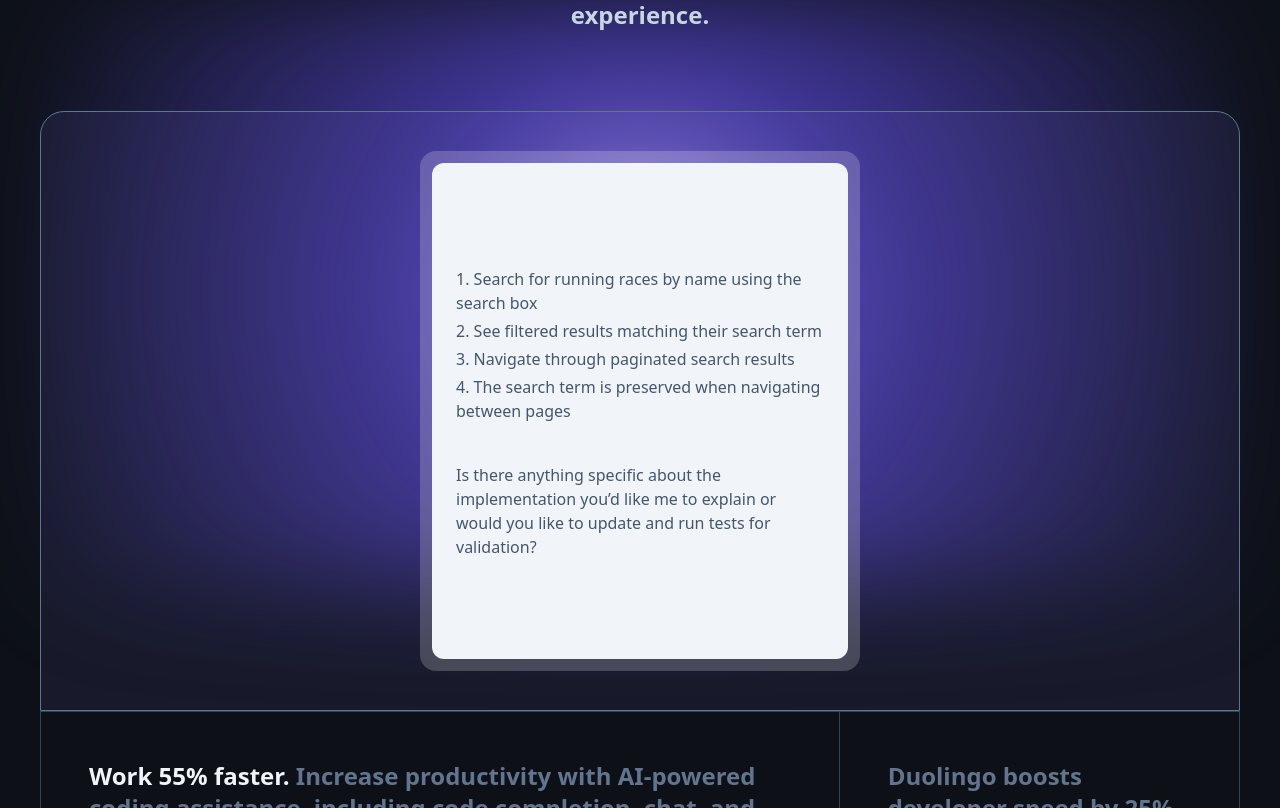
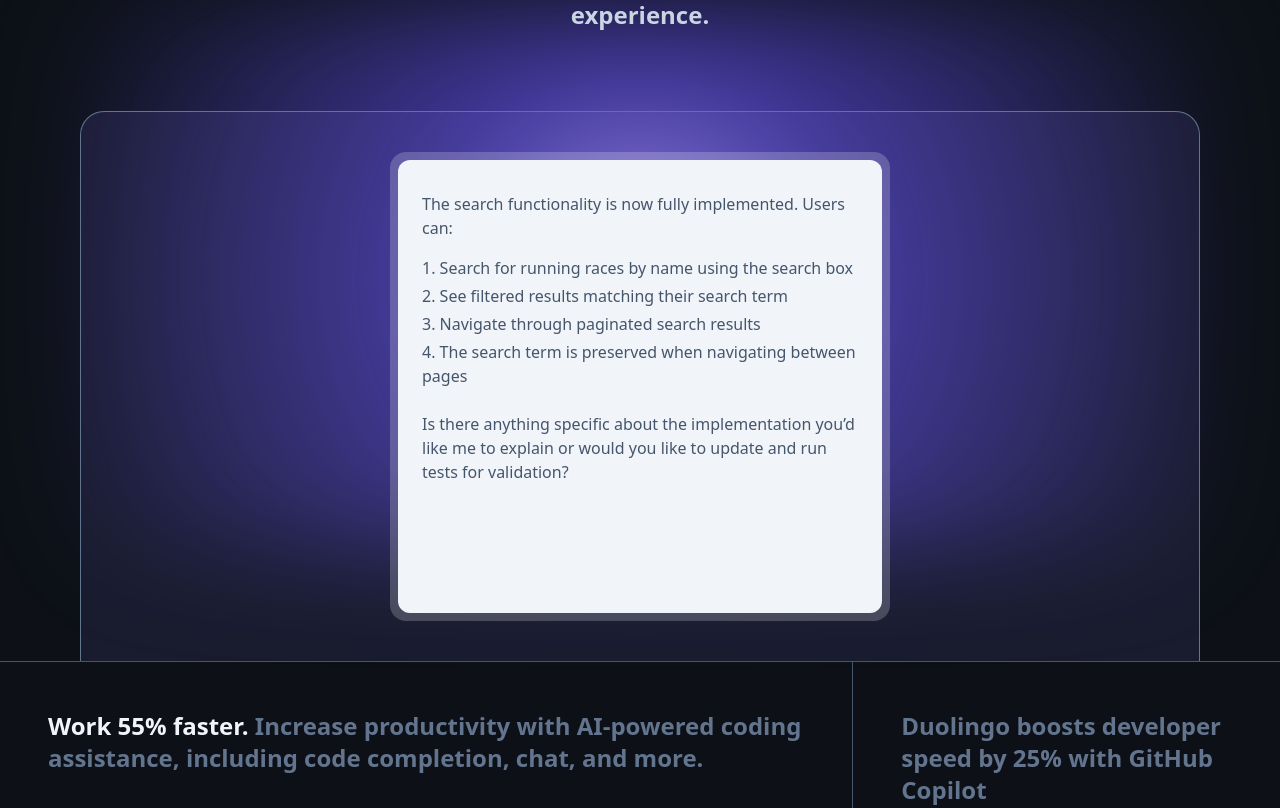
Before and after one commit to brianonchain/frontend-examples, a Next.js app: page /github in a window 1280 px wide. Shown: the part 1992-2800 px from the top of the page. Built offline with nearby package versions, Linux system fonts and the light colour scheme.

Commit message:
gitub mobile

```diff
--- a/src/app/github/_components/Accelerate.tsx
+++ b/src/app/github/_components/Accelerate.tsx
@@ -27,45 +27,52 @@ export default function Accelerate() {
         With GitHub Copilot embedded throughout the platform, you can simplify your toolchain, automate tasks, and improve the developer experience.
       </p>
 
-      <div className="mt-20 w-full h-150 flex justify-center items-center bg-[#7769D1]/10 border border-slate-500 rounded-t-3xl relative">
+      <div className="mt-20 w-full lg:px-20 max-w-[calc(1100px+20rem)]">
+        <div className="px-[12px] py-[40px] w-full h-[550px] flex justify-center items-center bg-[#7769D1]/12 border-t lg:border-r lg:border-l border-slate-500 lg:rounded-t-3xl relative">
           {/*--- radial gradient ---*/}
           <div className="absolute left-1/2 top-3/10 -translate-x-1/2 -translate-y-1/2 w-full h-full bg-[radial-gradient(circle_at_50%_50%,#AC98E8,#4338A0_30%,transparent_100%)] blur-[50px] z-[-1]"></div>
-        <div className="w-110 h-130 p-3 bg-white/20 rounded-2xl">
-          <div className="p-6 w-full h-full flex flex-col gap-4 bg-slate-100 text-slate-600 rounded-xl">
-            <p className="text-slate-100 mb-4">The search functionality is now fully implemented. Users can:</p>
-            <ol className="list-decimal list-inside  space-y-1 mb-6">
+          {/*--- image ---*/}
+          <div className="w-full max-w-[500px] h-full p-2 bg-white/20 rounded-2xl">
+            <div className="px-[24px] py-[32px] w-full h-full flex flex-col bg-slate-100 text-slate-600 rounded-xl">
+              <p className="">The search functionality is now fully implemented. Users can:</p>
+              <ol className="mt-4 list-decimal list-inside space-y-1 mb-6">
                 <li>Search for running races by name using the search box</li>
                 <li>See filtered results matching their search term</li>
                 <li>Navigate through paginated search results</li>
                 <li>The search term is preserved when navigating between pages</li>
               </ol>
-            <p className="mb-6">Is there anything specific about the implementation you’d like me to explain or would you like to update and run tests for validation?</p>
+              <p className="">Is there anything specific about the implementation you’d like me to explain or would you like to update and run tests for validation?</p>
+            </div>
           </div>
         </div>
       </div>
 
-      <div className="w-full grid grid-cols-[2fr_1fr] border border-slate-700 text-slate-500">
-        <div className="row-span-2 p-12 flex flex-col gap-4 border-r border-slate-700 text-2xl font-bold">
+      <div className="w-full grid grid-cols-1 lg:grid-cols-[2fr_1fr] border-slate-600 text-slate-500">
+        <div className="row-span-2 p-12 flex flex-col gap-4 border-t lg:border-b lg:border-r border-slate-600 text-2xl font-bold">
           <p>
             <span className="text-slate-100">Work 55% faster.</span> Increase productivity with AI-powered coding assistance, including code completion, chat, and more.
           </p>
           <AnimatedLink title="Explore GitHub Copilot" />
         </div>
-        <div className="p-12 border-b border-slate-700 text-2xl font-bold">
+        <div className="p-12 border-t border-b border-slate-600 text-2xl font-bold">
           <p>Duolingo boosts developer speed by 25% with GitHub Copilot</p>
           <AnimatedLink title="Read customer story" />
         </div>
-        <div className="p-12 text-2xl font-bold">
+        <div className="p-12 border-b border-slate-600 text-2xl font-bold">
           <p>2024 Gartner® Magic Quadrant™ for AI Code Assistants</p>
           <AnimatedLink title="Read industry report" />
         </div>
       </div>
 
-      <div className="h-120 w-full grid grid-cols-2 border-l border-r border-b border-slate-700 text-slate-500">
+      <div className="w-full flex flex-col-reverse lg:flex-row text-slate-500">
         {/*--- left cell ---*/}
-        <div className="px-6 border-r border-slate-700">
+        <div className="px-6 border-r border-b border-slate-600">
           {items.map((item, index) => (
-            <div key={index} className={`py-6 flex flex-col cursor-pointer group ${index === items.length - 1 ? "" : "border-b"}`} onClick={() => setSelectedItem(item.title)}>
+            <div
+              key={index}
+              className={`py-6 flex flex-col cursor-pointer group ${index === items.length - 1 ? "" : "border-b"} border-slate-600`}
+              onClick={() => setSelectedItem(item.title)}
+            >
               <div className="flex items-center justify-between">
                 <p className={`${item.title === selectedItem ? "text-slate-100" : "group-hover:text-slate-100"} text-2xl font-bold`}>{item.title}</p>
                 {item.title !== selectedItem && <FaPlus className="text-blue-400" />}
@@ -84,11 +91,11 @@ export default function Accelerate() {
           ))}
         </div>
         {/*--- right cell ---*/}
-        <div className="w-full h-full flex justify-center items-center bg-white/5 relative overflow-hidden">
+        <div className="px-3 py-12 w-full flex justify-center items-center border-b border-slate-600 bg-white/5 relative overflow-hidden">
           {/*--- radial gradient ---*/}
           <div className="absolute w-full h-full bg-[radial-gradient(circle_at_50%_10%,#AC98E8,#4338A0_40%,transparent_100%)] blur-[40px] z-[-1]"></div>
           {/*--- image ---*/}
-          <div className="p-3 w-[500px] h-[300px] bg-white/10 border border-slate-500 rounded-2xl shadow-[0px_0px_80px_0px_#7769D1]">
+          <div className="p-2 w-[500px] h-[300px] bg-white/15 border border-slate-500 rounded-2xl shadow-[0px_0px_80px_0px_#7769D1]">
             <div className="w-full h-full flex justify-center items-center bg-githubDarkBlue rounded-xl">{selectedItem}</div>
           </div>
         </div>
--- a/src/app/github/_components/Github.tsx
+++ b/src/app/github/_components/Github.tsx
@@ -67,10 +67,8 @@ export default function Github() {
 
         <Sponsors />
 
-        <div className="px-3 sm:px-10 w-full max-w-[calc(1200px+10rem)] flex flex-col items-center">
-          <Accelerate />
-          <div className="w-full h-screen"></div>
-        </div>
+        <Accelerate />
+        <div className="w-full h-[300px]"></div>
       </div>
     </div>
   );
--- a/src/app/github/_components/Navbar.tsx
+++ b/src/app/github/_components/Navbar.tsx
@@ -21,14 +21,16 @@ const navItems = [
   { title: "Enterprise", menu: EnterpriseMenu },
 ];
 
+const mobileItems = ["Platform", "Solutions", "Resources", "Open Source", "Enterprise", "Pricing"];
+
 export default function Navbar() {
   const [isOpen, setIsOpen] = useState(false); // mobile menu
 
   return (
     <>
-      <div className="fixed w-full px-3 md:px-8 py-4 flex items-center justify-between text-white bg-githubBlue z-100">
+      <div className="fixed w-full h-17 px-3 md:px-8 flex items-center justify-between text-white bg-githubBlue z-100">
         {/*--- mobile bars ---*/}
-        <IoIosMenu className="lg:hidden text-4xl text-white" />
+        <IoIosMenu className="lg:hidden text-4xl text-white" onClick={() => setIsOpen(!isOpen)} />
 
         {/*--- ICON & LINKS ---*/}
         <div className="flex items-center gap-2">
@@ -65,19 +67,15 @@ export default function Navbar() {
           <>
             <div className={`fixed inset-0 z-10`} onClick={() => setIsOpen(false)}></div>
             <motion.aside
-              className="fixed left-0 top-0 flex flex-col items-center z-20 w-full h-screen bg-white border-r border-slate-200"
+              className="p-7 fixed left-0 top-17 flex flex-col gap-8 z-20 w-full h-full bg-white rounded-t-2xl text-xl font-semibold"
               key="searchModal"
-              initial={{ x: "-100%" }}
-              animate={{ x: 0 }}
-              exit={{ x: "-100%" }}
-              transition={{ duration: 0.3 }}
+              initial={{ opacity: 0, x: "-5%" }}
+              animate={{ opacity: 1, x: 0, transition: { duration: 0.2 } }}
+              exit={{ opacity: 0, x: "-100%", transition: { duration: 0 } }}
             >
-              <div className="flex flex-col items-center gap-4">
-                <div className="flex items-center gap-2">
-                  <FaGithub className="mr-1 text-3xl text-white" />
-                  <p className="text-2xl font-bold">GitHub</p>
-                </div>
-              </div>
+              {mobileItems.map((i) => (
+                <p>{i}</p>
+              ))}
             </motion.aside>
           </>
         )}
```
Lines whose indentation alone changed are shown as unchanged.
